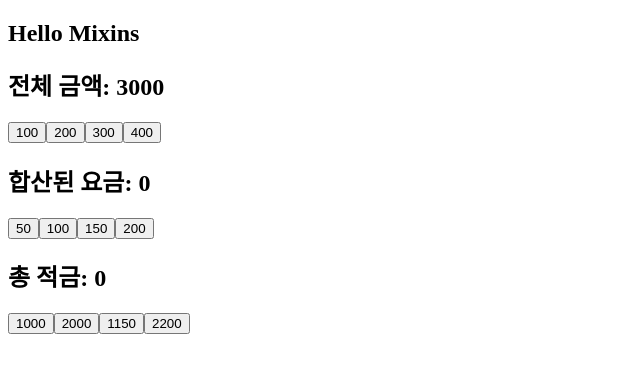
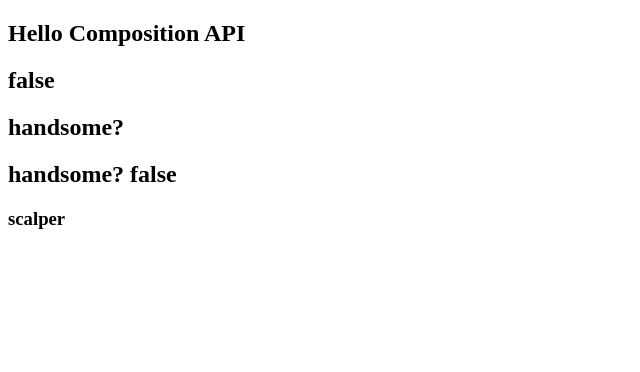
Before and after one commit to wangkodok/Vue-Study, a Vue app in the folder vue-intro/vue-practice/: page / in a window 1280 px wide. Shown: the top 372 px of the page, without its empty margins (0-640 px from the left). Built offline with nearby package versions, Linux system fonts and the light colour scheme; the HTML template or start-up script is replaced by a standard one.

Commit message:
chapter_49: composition-data

```diff
--- a/vue-intro/vue-practice/src/App.vue
+++ b/vue-intro/vue-practice/src/App.vue
@@ -1,22 +1,16 @@
 <template>
   <div>
-    <h2>Hello Mixins</h2>
-    <ProductStatus />
-    <FeeStatus />
-    <SavingStatus />
+    <h2>Hello Composition API</h2>
+    <TestComponents />
   </div>
 </template>
 
 <script>
-import ProductStatus from "./components/mixin/ProductStatus.vue";
-import FeeStatus from "./components/mixin/FeeStatus.vue";
-import SavingStatus from "./components/mixin/SavingStatus.vue";
+import TestComponents from "./components/composition/TestComponents.vue";
 export default {
   name: "App",
   components: {
-    ProductStatus,
-    FeeStatus,
-    SavingStatus,
+    TestComponents,
   },
   data() {
     return {};
--- /dev/null
+++ b/vue-intro/vue-practice/src/components/composition/TestComponents.vue
@@ -0,0 +1,62 @@
+<template>
+  <!-- <h2>{{ state.username }}</h2> -->
+  <!-- <h2>{{ state.age }}</h2> -->
+
+  <!-- <h2>{{ username }}</h2> -->
+  <!-- <h2>{{ age }}</h2> -->
+
+  <h2>{{ isHandsome }}</h2>
+  <h2>handsome? {{ isNotUgly }}</h2>
+
+  <h2>handsome? {{ isHandsome }}</h2>
+  <!-- <h3>{{ state.name }}</h3> -->
+  <h3>{{ name }}</h3>
+</template>
+
+<script>
+// import { reactive, toRefs } from "vue";
+import { ref, reactive, toRefs } from "vue";
+export default {
+  name: "TestComponent",
+  setup() {
+    let isHandsome = ref(false);
+    const state = reactive({
+      name: "scalper",
+      age: 50,
+      job: "dev",
+    });
+    // let isNotUgly = isHandsome;
+    // isHandsome.value = true;
+    // console.log(isNotUgly);
+    return {
+      isHandsome,
+      ...toRefs(state),
+      // state,
+      // isNotUgly,
+    };
+    // const state = reactive({
+    //   username: "Scalper",
+    //   age: 50,
+    // });
+    // return toRefs(state);
+
+    // return {
+    //   // state,
+    //   username: state.username,
+    //   age: state.age,
+    // };
+    // const username = "scalper";
+    // const username = "scalper";
+    // return {
+    //   username,
+    // };
+  },
+  // data() {
+  //   return {
+  //     username: "Scalper",
+  //   };
+  // },
+};
+</script>
+
+<style></style>
```
